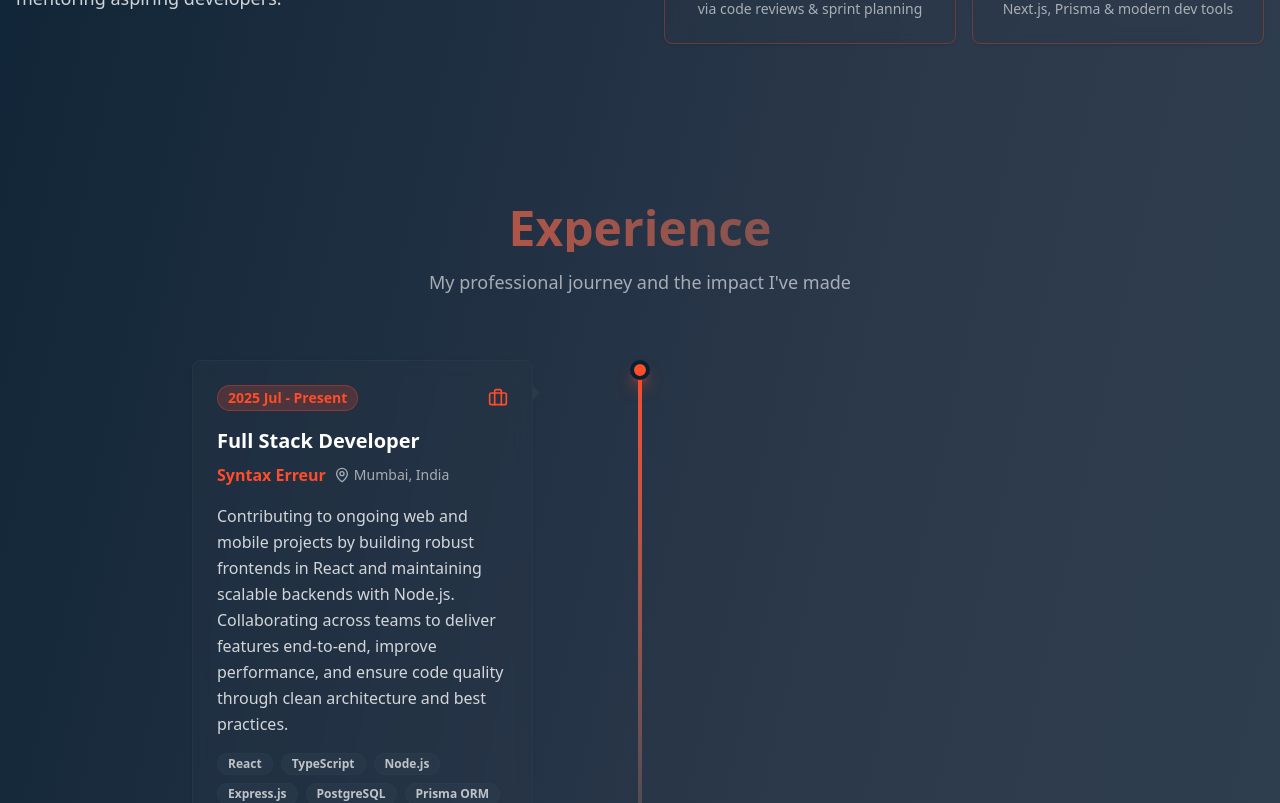
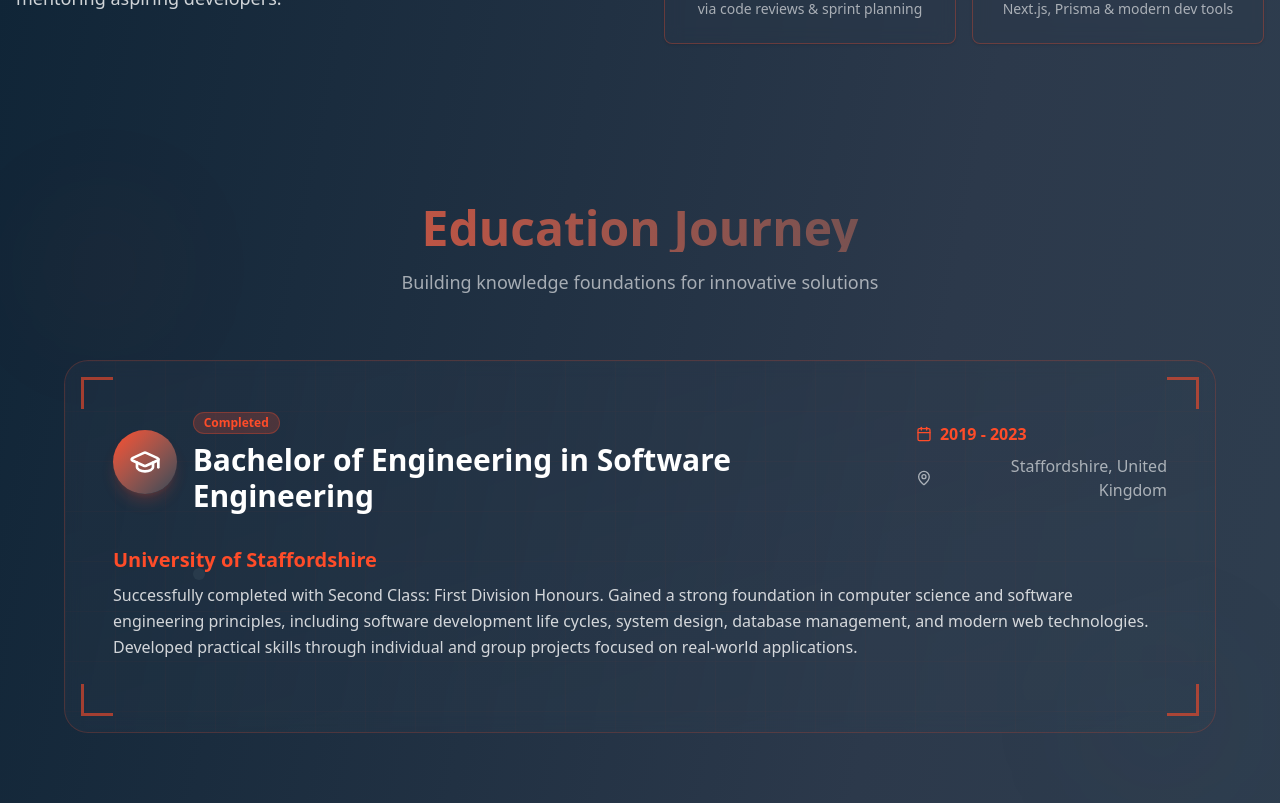
Before and after one commit to FaiqueMZM/devFolio, a React (Vite) app: page / in a window 1280 px wide. Shown: the part 1340-2143 px from the top of the page. Built offline with nearby package versions, Linux system fonts and the light colour scheme.

Commit message:
added education section

```diff
--- a/src/App.tsx
+++ b/src/App.tsx
@@ -7,6 +7,7 @@ import { ProjectsSection } from "./components/projects-section";
 import { ContactSection } from "./components/contact-section";
 import { Footer } from "./components/footer";
 import { Toaster } from "sonner";
+import { EducationSection } from "./components/education-section";
 
 function App() {
   return (
@@ -17,6 +18,7 @@ function App() {
         <main className="relative">
           <HeroSection />
           <AboutSection />
+          <EducationSection />
           <ExperienceSection />
           <TechnologiesSection />
           <ProjectsSection />
--- /dev/null
+++ b/src/components/education-section.tsx
@@ -0,0 +1,127 @@
+"use client";
+
+import { Badge } from "../components/ui/badge";
+import { GraduationCap, Calendar, MapPin } from "lucide-react";
+
+const education = [
+  {
+    id: 1,
+    degree: "Bachelor of Engineering in Software Engineering",
+    institution: "University of Staffordshire",
+    location: "Staffordshire, United Kingdom",
+    period: "2019 - 2023",
+    gpa: "67.03/100",
+    status: "Completed",
+    description:
+      "Successfully completed with Second Class: First Division Honours. Gained a strong foundation in computer science and software engineering principles, including software development life cycles, system design, database management, and modern web technologies. Developed practical skills through individual and group projects focused on real-world applications.",
+  },
+];
+
+export function EducationSection() {
+  return (
+    <section id="education" className="py-20 px-4 relative overflow-hidden">
+      {/* Background effects */}
+      <div className="absolute inset-0">
+        <div className="absolute top-20 left-10 w-32 h-32 bg-[#FF4C29]/10 rounded-full blur-3xl animate-pulse"></div>
+        <div className="absolute bottom-20 right-10 w-40 h-40 bg-[#334756]/10 rounded-full blur-3xl animate-pulse delay-1000"></div>
+      </div>
+
+      <div className="container mx-auto relative">
+        <div className="text-center mb-16">
+          <h2 className="text-3xl md:text-5xl font-bold bg-gradient-to-r from-[#FF4C29] to-[#334756] bg-clip-text text-transparent mb-4">
+            Education Journey
+          </h2>
+          <p className="text-white/60 text-lg max-w-2xl mx-auto">
+            Building knowledge foundations for innovative solutions
+          </p>
+        </div>
+
+        {/* Main Education Display */}
+        <div className="max-w-6xl mx-auto">
+          {/* Current Education */}
+          <div className="relative mb-16">
+            {education.map((edu, _index) => (
+              <div key={edu.id} className="relative">
+                {/* Futuristic Diploma Container */}
+                <div className="relative bg-gradient-to-br from-[#2C394B]/30 to-[#334756]/20 backdrop-blur-sm border border-[#FF4C29]/20 rounded-3xl p-8 md:p-12 overflow-hidden">
+                  {/* Animated background grid */}
+                  <div className="absolute inset-0 opacity-5">
+                    <svg width="100%" height="100%" className="w-full h-full">
+                      <defs>
+                        <pattern
+                          id="eduGrid"
+                          width="50"
+                          height="50"
+                          patternUnits="userSpaceOnUse"
+                        >
+                          <path
+                            d="M 50 0 L 0 0 0 50"
+                            fill="none"
+                            stroke="#FF4C29"
+                            strokeWidth="1"
+                          />
+                        </pattern>
+                      </defs>
+                      <rect width="100%" height="100%" fill="url(#eduGrid)" />
+                    </svg>
+                  </div>
+
+                  {/* Holographic corners */}
+                  <div className="absolute top-4 left-4 w-8 h-8 border-l-3 border-t-3 border-[#FF4C29] opacity-60"></div>
+                  <div className="absolute top-4 right-4 w-8 h-8 border-r-3 border-t-3 border-[#FF4C29] opacity-60"></div>
+                  <div className="absolute bottom-4 left-4 w-8 h-8 border-l-3 border-b-3 border-[#FF4C29] opacity-60"></div>
+                  <div className="absolute bottom-4 right-4 w-8 h-8 border-r-3 border-b-3 border-[#FF4C29] opacity-60"></div>
+
+                  {/* Main Content */}
+                  <div className="relative z-10">
+                    {/* Header */}
+                    <div className="flex flex-col md:flex-row md:items-center md:justify-between mb-8">
+                      <div className="flex items-center gap-4 mb-4 md:mb-0">
+                        <div className="w-16 h-16 bg-gradient-to-br from-[#FF4C29] to-[#334756] rounded-full flex items-center justify-center shadow-lg shadow-[#FF4C29]/20">
+                          <GraduationCap className="w-8 h-8 text-white" />
+                        </div>
+                        <div>
+                          <Badge className="bg-[#FF4C29]/20 text-[#FF4C29] border-[#FF4C29]/30 mb-2">
+                            {edu.status}
+                          </Badge>
+                          <h3 className="text-2xl md:text-3xl font-bold text-white">
+                            {edu.degree}
+                          </h3>
+                        </div>
+                      </div>
+
+                      <div className="text-right">
+                        <div className="flex items-center gap-2 text-[#FF4C29] mb-2">
+                          <Calendar className="w-4 h-4" />
+                          <span className="font-semibold">{edu.period}</span>
+                        </div>
+                        <div className="flex items-center gap-2 text-white/60">
+                          <MapPin className="w-4 h-4" />
+                          <span>{edu.location}</span>
+                        </div>
+                      </div>
+                    </div>
+
+                    {/* Institution and Description */}
+                    <div className="mb-6">
+                      <h4 className="text-xl font-semibold text-[#FF4C29] mb-2">
+                        {edu.institution}
+                      </h4>
+                      <p className="text-white/80 leading-relaxed">
+                        {edu.description}
+                      </p>
+                    </div>
+
+                    {/* Floating particles */}
+                    <div className="absolute top-20 right-20 w-2 h-2 bg-[#FF4C29] rounded-full opacity-60 animate-ping"></div>
+                    <div className="absolute bottom-20 left-20 w-3 h-3 bg-[#334756] rounded-full opacity-40 animate-pulse"></div>
+                  </div>
+                </div>
+              </div>
+            ))}
+          </div>
+        </div>
+      </div>
+    </section>
+  );
+}
--- a/src/components/experience-section.tsx
+++ b/src/components/experience-section.tsx
@@ -46,7 +46,7 @@ const experiences = [
 
 export function ExperienceSection() {
   return (
-    <section id="experience" className="py-20 px-4 relative">
+    <section id="experience" className="pb-20 px-4 relative">
       <div className="container mx-auto">
         <div className="text-center mb-16">
           <h2 className="text-3xl md:text-5xl font-bold bg-gradient-to-r from-[#FF4C29] to-[#334756] bg-clip-text text-transparent mb-4">
--- a/src/components/floating-nav.tsx
+++ b/src/components/floating-nav.tsx
@@ -2,11 +2,19 @@
 
 import { useState, useEffect } from "react";
 import { Button } from "../components/ui/button";
-import { User, Briefcase, Code, FolderOpen, Mail } from "lucide-react";
+import {
+  User,
+  GraduationCap,
+  Briefcase,
+  Code,
+  FolderOpen,
+  Mail,
+} from "lucide-react";
 import { cn } from "../lib/utils";
 
 const navItems = [
   { id: "about", label: "About Me", icon: User },
+  { id: "education", label: "Education", icon: GraduationCap },
   { id: "experience", label: "Experience", icon: Briefcase },
   { id: "technologies", label: "Technologies", icon: Code },
   { id: "projects", label: "Projects", icon: FolderOpen },
@@ -21,6 +29,7 @@ export function FloatingNav() {
       const sections = [
         "hero",
         "about",
+        "education",
         "experience",
         "technologies",
         "projects",
@@ -57,7 +66,7 @@ export function FloatingNav() {
   return (
     <>
       {/* Desktop Navigation - Top */}
-      <nav className="hidden md:flex fixed top-3 left-1/2 transform -translate-x-1/2 z-50 bg-[#082032]/80 backdrop-blur-md border border-[#FF4C29]/20 rounded-full px-6 py-3">
+      <nav className="hidden md:flex fixed top-6 left-1/2 transform -translate-x-1/2 z-50 bg-[#082032]/80 backdrop-blur-md border border-[#FF4C29]/20 rounded-full px-6 py-3">
         <div className="flex items-center space-x-6">
           {navItems.map((item) => {
             const Icon = item.icon;
--- a/src/components/footer.tsx
+++ b/src/components/footer.tsx
@@ -2,7 +2,7 @@ export function Footer() {
   const currentYear = new Date().getFullYear();
 
   return (
-    <footer className="relative py-8 px-4 border-t border-[#334756]/30 bg-[#082032]/50 backdrop-blur-sm">
+    <footer className="relative pt-8 pb-22 md:pb-8 px-4 border-t border-[#334756]/30 bg-[#082032]/50 backdrop-blur-sm">
       {/* Futuristic accent line */}
       <div className="absolute top-0 left-1/2 transform -translate-x-1/2 w-32 h-0.5 bg-gradient-to-r from-transparent via-[#FF4C29] to-transparent"></div>
 
```
